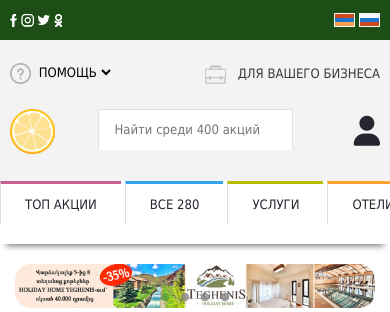
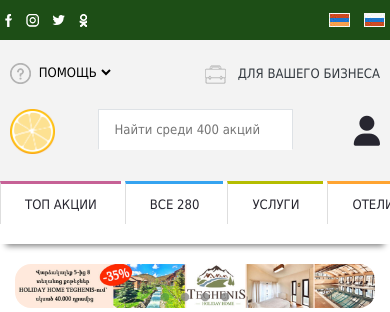
Before and after one commit to hakobyanviktoria8/cupon-site, a PHP site: page / in a window 390 px wide; the page is wider, and only the part inside the window is pictured. Shown: the top 312 px of that part. Run offline with PHP 8.4, Linux system fonts and the light colour scheme; some libraries are stand-ins or nearby versions.

Commit message:
mobile navbar

```diff
--- a/index.css
+++ b/index.css
@@ -16,7 +16,7 @@
     font-size: 13px;
     line-height: 40px; text-align: right;
 }
-.flagsIcons row a{
+.flagsIcons .row a{
     margin: 0 5px;
 }
 .row1{
--- a/index.html
+++ b/index.html
@@ -26,7 +26,7 @@
 <!--flags and icons-->
 <div class="flagsIcons">
     <div class="container p-0">
-        <div class="row row0 m-0">
+        <div class="row m-0">
             <div class="col-lg-12 p-0">
                 <span class="navbar_linkIcons">
                     <a href="#"><img src="images/facebook.png" alt=""></a>
```
